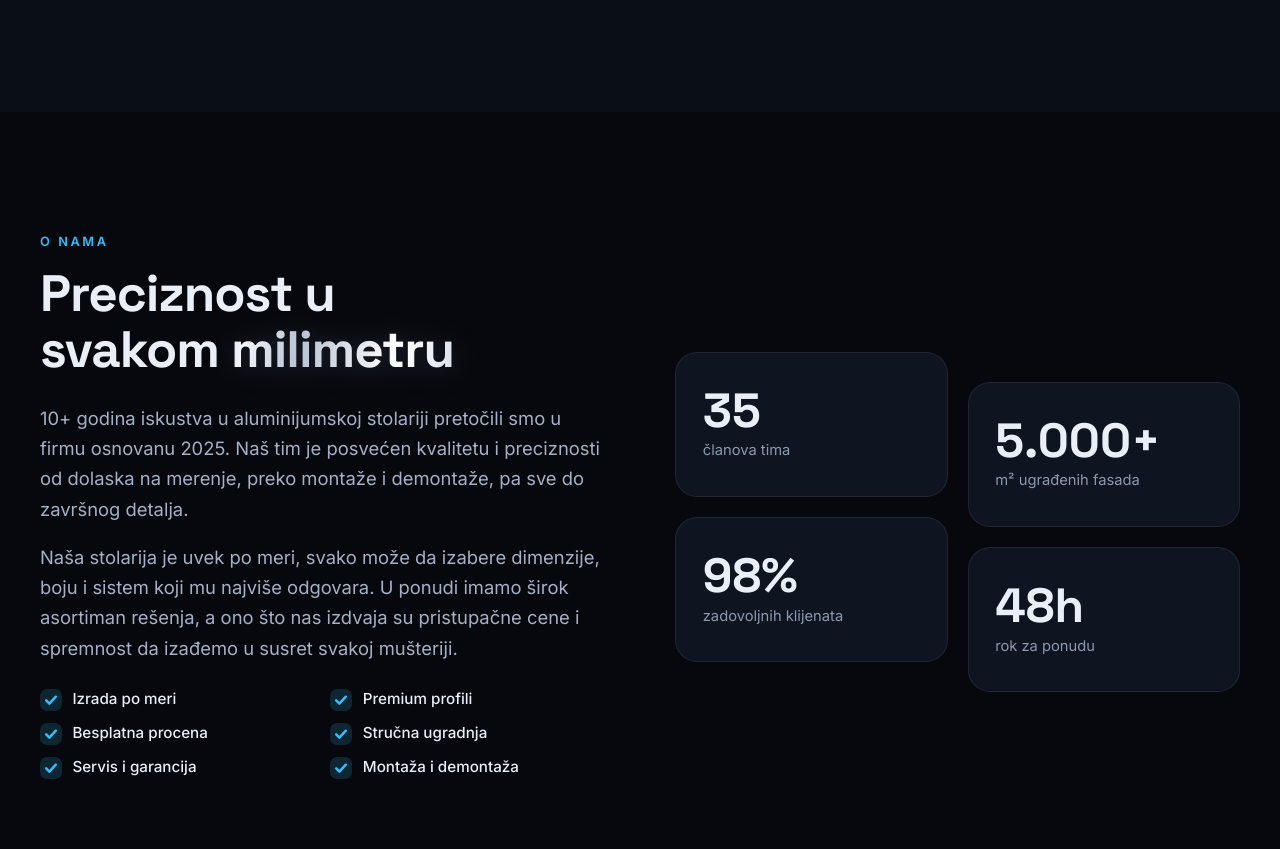
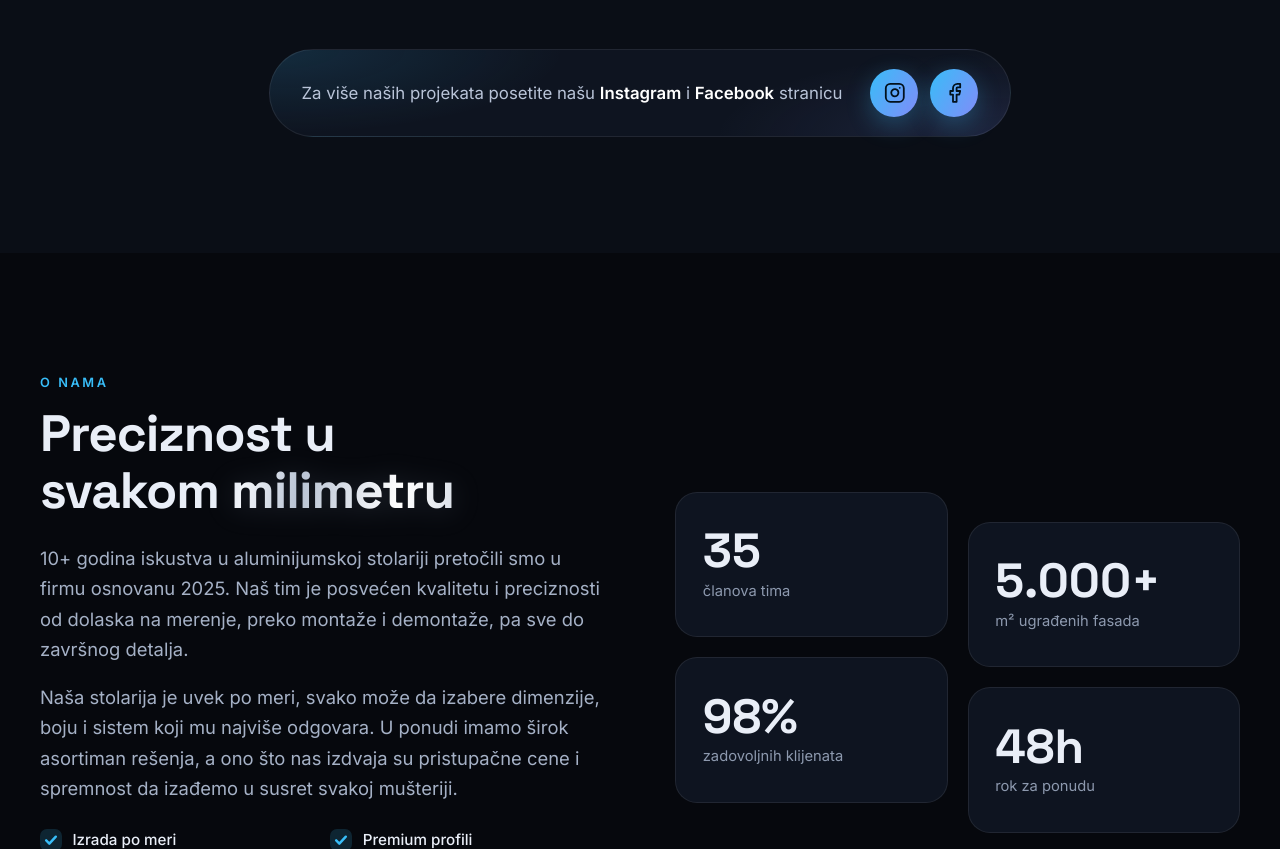
Before and after one commit to gagica94petrovic-stack/aluvex-cloud, a plain HTML site: page index.html in a window 1280 px wide. Shown: the part 3135-3984 px from the top of the page. Drawn offline with Linux system fonts and the light colour scheme.

Commit message:
dodat link za instagram i fejsbuk u galeriji

```diff
--- a/index.html
+++ b/index.html
@@ -160,6 +160,19 @@
         </figure>
       </div>
     </div>
+
+    <!-- Društvene mreže (PRIVREMENI linkovi: zameniti pravim adresama profila) -->
+    <div class="g-social reveal">
+      <p class="g-social-text">Za više naših projekata posetite našu <b>Instagram</b> i <b>Facebook</b> stranicu</p>
+      <div class="g-social-links">
+        <a class="soc-btn" href="https://www.instagram.com/" target="_blank" rel="noopener noreferrer" aria-label="AluVex na Instagramu" title="Instagram">
+          <svg viewBox="0 0 24 24" fill="none" stroke="currentColor" stroke-width="2" stroke-linecap="round" stroke-linejoin="round"><rect x="2" y="2" width="20" height="20" rx="5"/><path d="M16 11.37A4 4 0 1 1 12.63 8 4 4 0 0 1 16 11.37z"/><path d="M17.5 6.5h.01"/></svg>
+        </a>
+        <a class="soc-btn" href="https://www.facebook.com/" target="_blank" rel="noopener noreferrer" aria-label="AluVex na Fejsbuku" title="Facebook">
+          <svg viewBox="0 0 24 24" fill="none" stroke="currentColor" stroke-width="2" stroke-linecap="round" stroke-linejoin="round"><path d="M18 2h-3a5 5 0 0 0-5 5v3H7v4h3v8h4v-8h3l1-4h-4V7a1 1 0 0 1 1-1h3z"/></svg>
+        </a>
+      </div>
+    </div>
   </div>
 </section>
 
--- a/style.css
+++ b/style.css
@@ -103,16 +103,16 @@ body.leaving{opacity:0;transition:opacity .35s ease}
 /* ---------- buttons ----------
    Jedna zajednička hover animacija (kao dugme „Pozovite nas“ u navigaciji):
    svetlosni sjaj koji prelazi preko dugmeta + podizanje + plavi glow.
-   Važi za .btn (primary i ghost), filter čipove i dugmad u lightbox-u. */
+   Važi za .btn (primary i ghost), filter čipove, dugmad u lightbox-u i ikonice društvenih mreža. */
 .btn{position:relative;display:inline-flex;align-items:center;justify-content:center;gap:.6rem;min-height:3rem;padding:.9rem 1.75rem;border-radius:14px;font-weight:600;font-size:1rem;line-height:1.2;border:1px solid transparent;cursor:pointer;overflow:hidden;transition:transform .35s var(--ease),box-shadow .35s var(--ease),background .3s}
 .btn.primary{background:linear-gradient(120deg,var(--accent),var(--accent2));color:#02111c;box-shadow:0 10px 30px rgba(56,189,248,.28)}
-.btn::before,.chip::before,.lb-btn::before{content:"";position:absolute;top:0;left:-120%;width:70%;height:100%;background:linear-gradient(100deg,transparent,rgba(255,255,255,.55),transparent);transform:skewX(-20deg);transition:left .7s var(--ease);pointer-events:none}
+.btn::before,.chip::before,.lb-btn::before,.soc-btn::before{content:"";position:absolute;top:0;left:-120%;width:70%;height:100%;background:linear-gradient(100deg,transparent,rgba(255,255,255,.55),transparent);transform:skewX(-20deg);transition:left .7s var(--ease);pointer-events:none}
 .btn.ghost{border-color:rgba(255,255,255,.18);background:rgba(255,255,255,.04)}
 .btn.sm{min-height:2.75rem;padding:.6rem 1.15rem;font-size:.9rem;border-radius:12px}
 .btn svg{width:1.1rem;height:1.1rem}
 @media(hover:hover){
-  .btn:hover::before,.chip:hover::before,.lb-btn:hover::before{left:140%}
-  .btn:hover,.chip:hover,.lb-btn:hover{transform:translateY(-3px);box-shadow:0 16px 40px rgba(56,189,248,.4)}
+  .btn:hover::before,.chip:hover::before,.lb-btn:hover::before,.soc-btn:hover::before{left:140%}
+  .btn:hover,.chip:hover,.lb-btn:hover,.soc-btn:hover{transform:translateY(-3px);box-shadow:0 16px 40px rgba(56,189,248,.4)}
   .btn.ghost:hover{background:rgba(255,255,255,.1)}
 }
 
@@ -254,6 +254,16 @@ main{overflow-x:clip}
 .g-zoom svg{width:18px;height:18px}
 @media(hover:hover){.g-item:hover img{transform:scale(1.06)}.g-item:hover .g-cap{transform:none}.g-item:hover .g-zoom{opacity:1;transform:none}}
 @media(hover:none){.g-cap{transform:none}}
+
+/* društvene mreže ispod galerije */
+.g-social{display:flex;align-items:center;justify-content:center;gap:clamp(1rem,.6rem + 1.6vw,1.75rem);flex-wrap:wrap;width:fit-content;max-width:100%;margin:clamp(2rem,1.4rem + 2.4vw,3.25rem) auto 0;
+  padding:clamp(.9rem,.7rem + .8vw,1.2rem) clamp(1.1rem,.7rem + 1.8vw,2rem);border-radius:99px;border:1px solid var(--line);
+  background:radial-gradient(420px 120px at 0% 0%,rgba(56,189,248,.14),transparent 70%),radial-gradient(420px 120px at 100% 100%,rgba(129,140,248,.14),transparent 70%),var(--card)}
+.g-social-text{color:#b9c4d8;font-size:clamp(.95rem,.9rem + .25vw,1.05rem);line-height:1.45;text-align:center}
+.g-social-text b{font-weight:600;color:#fff}
+.g-social-links{display:flex;gap:.75rem}
+.soc-btn{position:relative;flex:none;display:grid;place-items:center;width:3rem;height:3rem;border-radius:50%;overflow:hidden;color:#02111c;background:linear-gradient(120deg,var(--accent),var(--accent2));box-shadow:0 8px 24px rgba(56,189,248,.28);transition:transform .35s var(--ease),box-shadow .35s var(--ease)}
+.soc-btn svg{width:1.35rem;height:1.35rem}
 .lightbox{position:fixed;inset:0;z-index:300;background:rgba(3,5,10,.94);display:grid;place-items:center;opacity:0;visibility:hidden;transition:.45s var(--ease);padding:max(1.25rem,env(safe-area-inset-top)) max(1.25rem,env(safe-area-inset-right)) max(1.25rem,env(safe-area-inset-bottom)) max(1.25rem,env(safe-area-inset-left))}
 .lightbox.open{opacity:1;visibility:visible}
 .lb-box{width:min(56rem,100%);transform:scale(.92);transition:transform .5s var(--ease);text-align:center}
@@ -422,6 +432,9 @@ input[type=range]::-moz-range-thumb{width:18px;height:18px;border-radius:50%;bac
   .g-item.on{transform:none!important;filter:none}
   .g-dots{display:flex}
 
+  /* društvene mreže: tekst iznad, ikonice ispod, kartica umesto pilule */
+  .g-social{flex-direction:column;gap:1rem;width:100%;border-radius:var(--radius);padding:1.25rem 1rem;margin-top:1.75rem}
+
   /* hero: dugmad jedno ispod drugog, statistika u 3 kolone */
   .hero-cta{flex-direction:column;align-items:stretch;max-width:21rem;margin-inline:auto}
   .eyebrow{font-size:.8rem}
```
